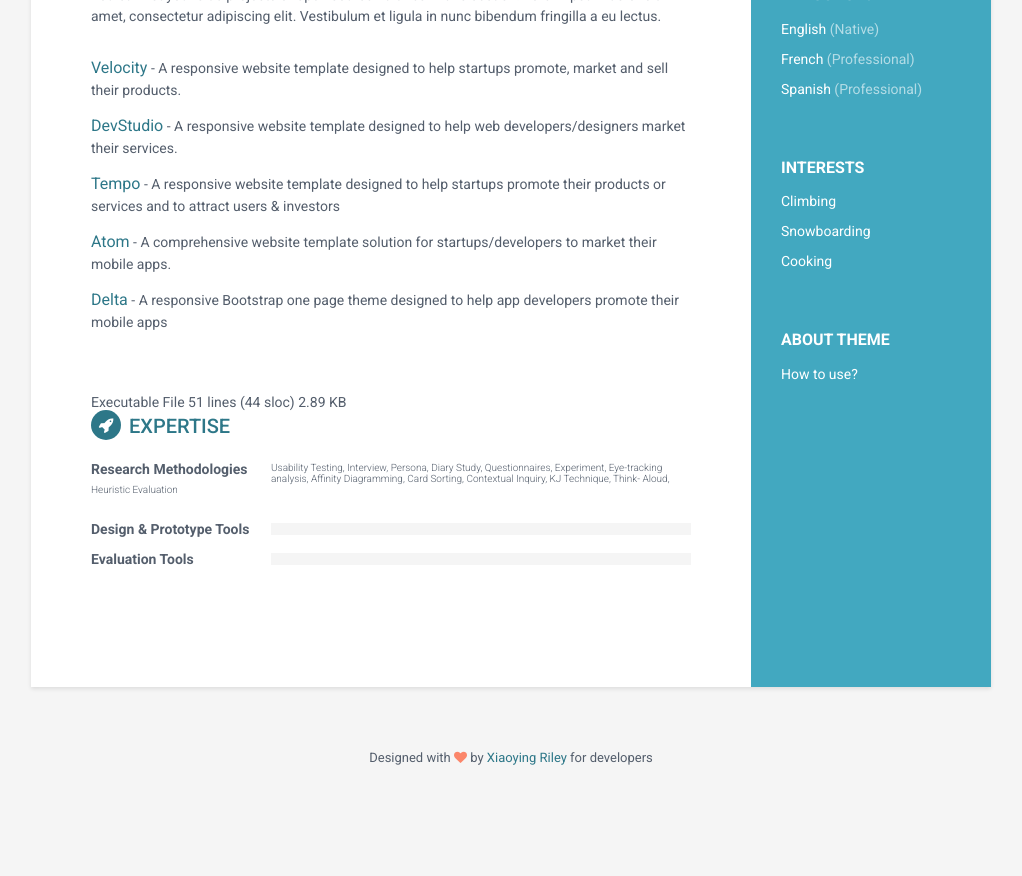
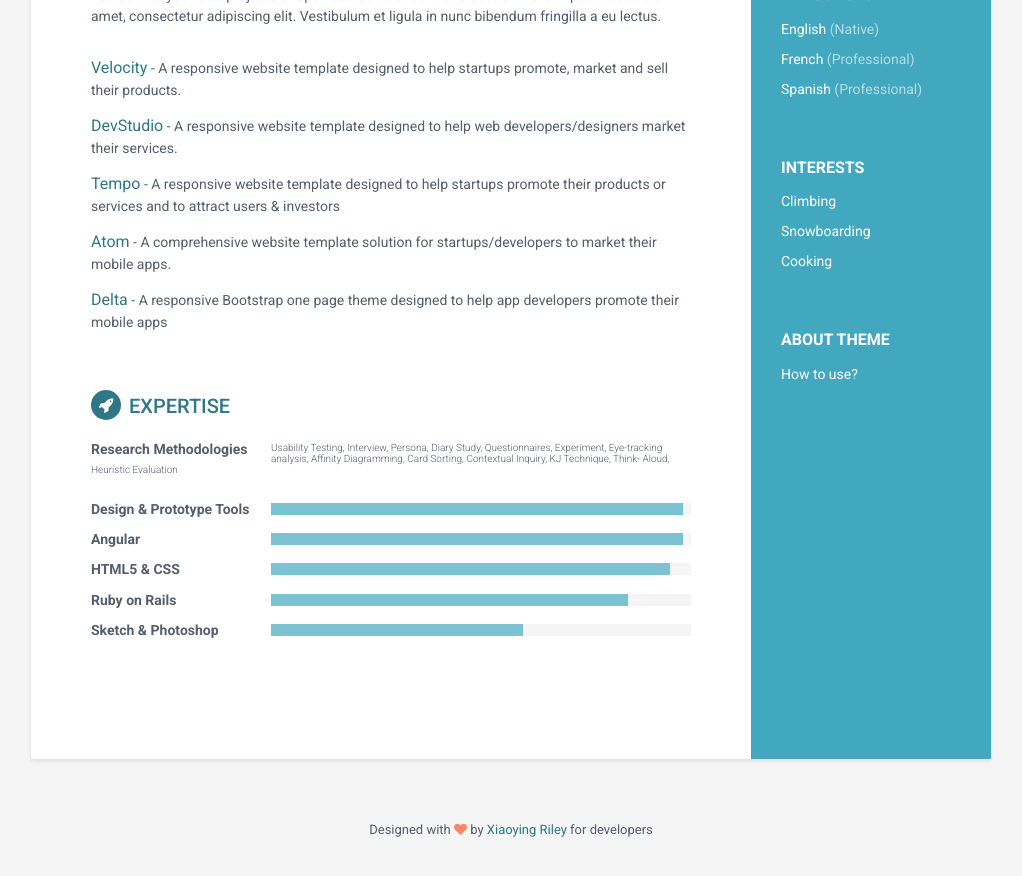
Before and after one commit to hsiangchunwang/hsiangchunwang.github.io, a Jekyll site: the page built from index.html, in a window 1280 px wide and 900 px high, scrolled down 987 px. Shown: the top 876 px of the window, without its empty margins (129-1151 px from the left). Built offline with Jekyll 4.4.1, drawn with Linux system fonts in a browser that asks for light colours; before the commit the page ends 1816 px from its top, so only the background shows below that.

Commit message:
Update skills.html

```diff
--- a/_includes/skills.html
+++ b/_includes/skills.html
@@ -1,4 +1,3 @@
-Executable File  51 lines (44 sloc)  2.89 KB
 <section class="skills-section section">
                 <h2 class="section-title"><i class="fa fa-rocket"></i>EXPERTISE</h2>
                 <div class="skillset">
@@ -10,17 +9,42 @@ Executable File  51 lines (44 sloc)  2.89 KB
                     <div class="item">
                         <h3 class="level-title">Design &amp; Prototype Tools</h3>
                         <div class="level-bar">
-
+                            <div class="level-bar-inner" data-level="98%">
+                            </div>
                         </div><!--//level-bar-->
                     </div><!--//item-->
 
                     <div class="item">
-                        <h3 class="level-title">Evaluation Tools</h3>
+                        <h3 class="level-title">Angular</h3>
                         <div class="level-bar">
+                            <div class="level-bar-inner" data-level="98%">
+                            </div>
                         </div><!--//level-bar-->
                     </div><!--//item-->
 
+                    <div class="item">
+                        <h3 class="level-title">HTML5 &amp; CSS</h3>
+                        <div class="level-bar">
+                            <div class="level-bar-inner" data-level="95%">
+                            </div>
+                        </div><!--//level-bar-->
+                    </div><!--//item-->
 
+                    <div class="item">
+                        <h3 class="level-title">Ruby on Rails</h3>
+                        <div class="level-bar">
+                            <div class="level-bar-inner" data-level="85%">
+                            </div>
+                        </div><!--//level-bar-->
+                    </div><!--//item-->
+
+                    <div class="item">
+                        <h3 class="level-title">Sketch &amp; Photoshop</h3>
+                        <div class="level-bar">
+                            <div class="level-bar-inner" data-level="60%">
+                            </div>
+                        </div><!--//level-bar-->
+                    </div><!--//item-->
 
                 </div>
             </section><!--//skills-section-->
```
